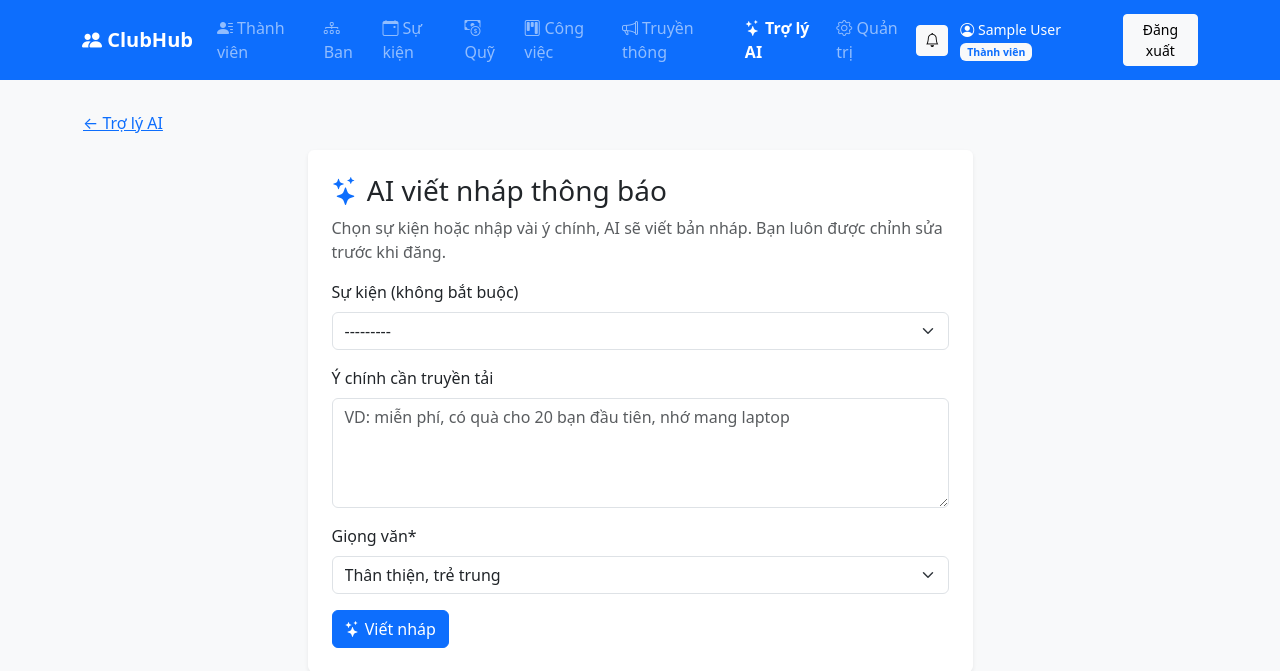
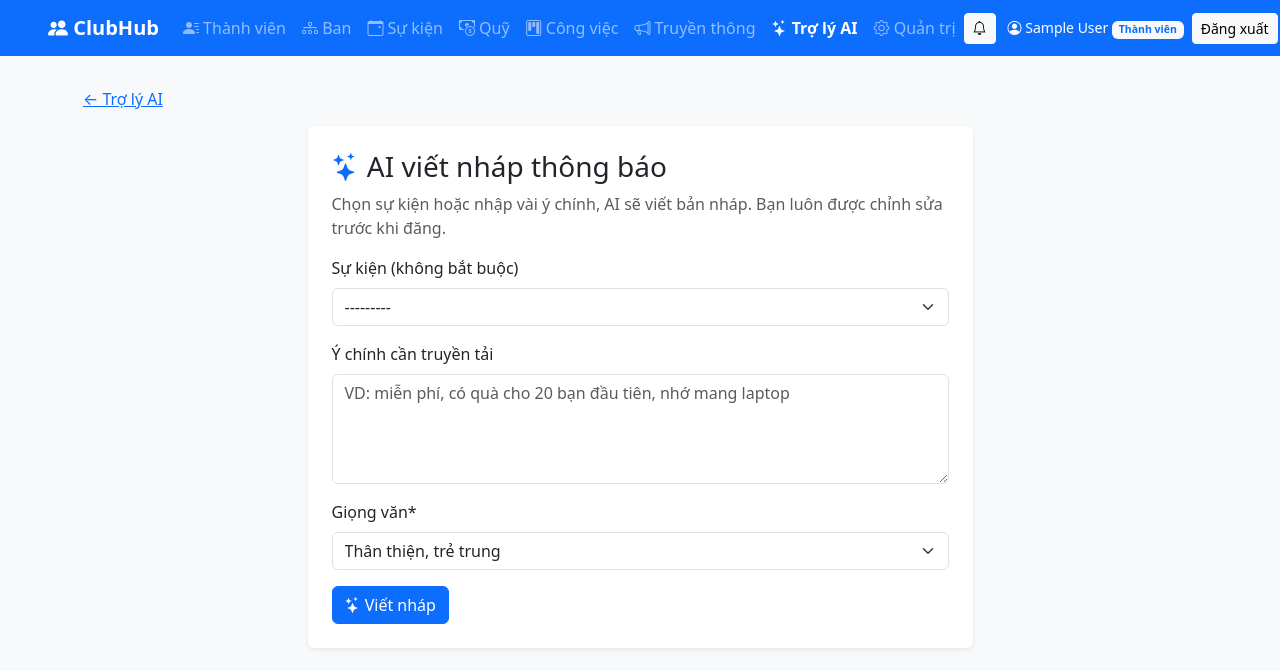
Before and after one commit to NH590/clubhub, a Django app: page /ai/draft/ in a window 1280 px wide. Shown: the top 671 px of the page. Run offline with Django 5.2, Linux system fonts and the light colour scheme; the visitor is signed in with stand-in values (Sample User, id 1); data that the repository does not hold is empty; parts of the project's set-up code (start-up, migrations or seed data) failed here and were passed over; some libraries are stand-ins or nearby versions.

Commit message:
Sua menu khong don chu

```diff
--- a/templates/base.html
+++ b/templates/base.html
@@ -8,11 +8,14 @@
   <link href="https://cdn.jsdelivr.net/npm/bootstrap-icons@1.11.3/font/bootstrap-icons.min.css" rel="stylesheet">
   <style>
     .profile-link:hover { text-decoration: underline !important; }
+    /* Menu: chữ không xuống dòng, các mục sát nhau hơn */
+    .navbar .nav-link { white-space: nowrap; padding-left: .5rem !important; padding-right: .5rem !important; }
+    .navbar .btn, .profile-link { white-space: nowrap; }
   </style>
 </head>
 <body class="bg-light">
 <nav class="navbar navbar-expand-xl navbar-dark bg-primary mb-4">
-  <div class="container">
+  <div class="container-fluid px-xl-5">
     <a class="navbar-brand fw-bold" href="{% url 'home' %}"><i class="bi bi-people-fill"></i> ClubHub</a>
 
     <button class="navbar-toggler" type="button" data-bs-toggle="collapse" data-bs-target="#mainNav">
```
